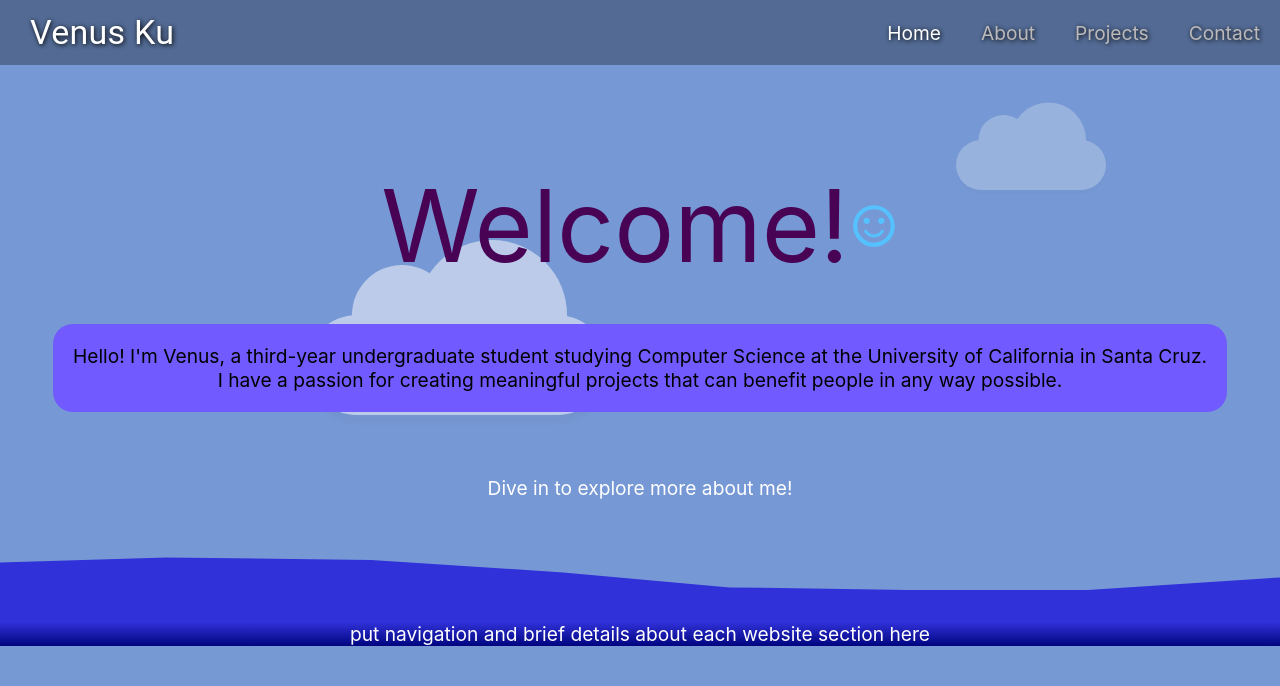
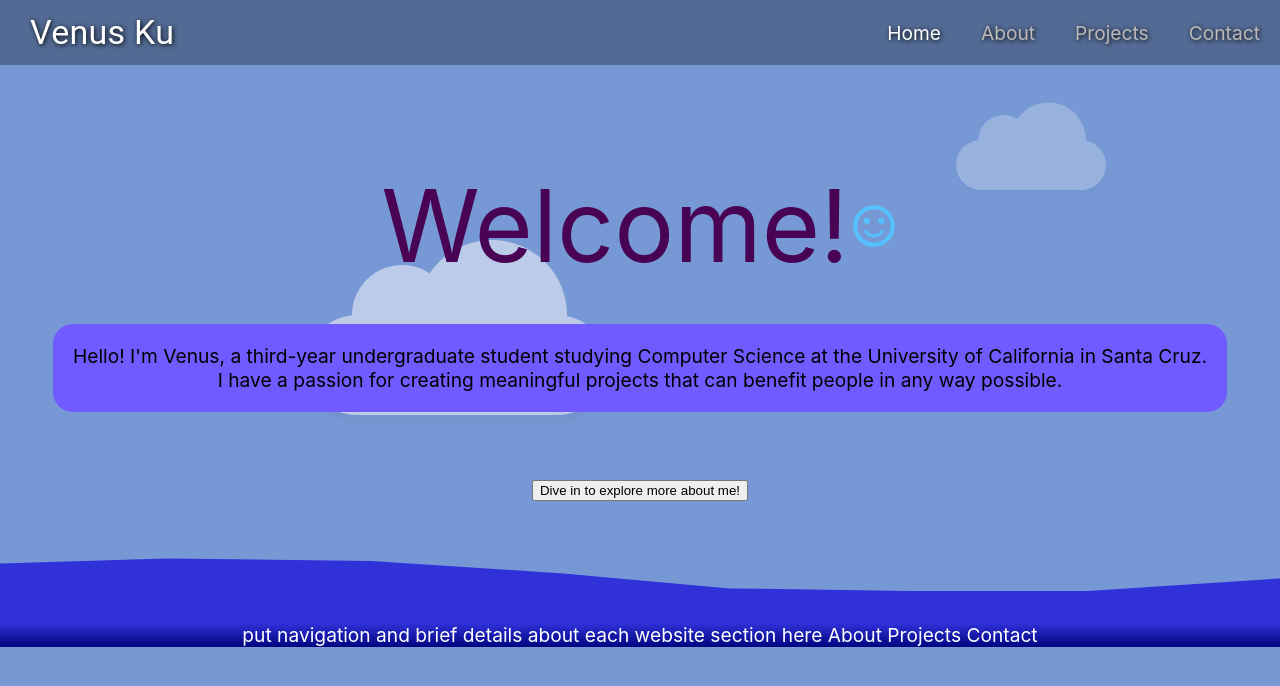
Before and after one commit to venuswku/venuswku.github.io, a React (Create React App) app: page / in a window 1280 px wide. Shown: the top 686 px of the page. Built offline with nearby package versions, Linux system fonts and the light colour scheme.

Commit message:
scroll to ocean

```diff
--- a/src/Pages/Home.css
+++ b/src/Pages/Home.css
@@ -99,9 +99,6 @@
 .wave-background {
     width: 100%;
     color: white;
-    /* height: 250px;
-    position: absolute;
-    bottom: 20%; */
     background: transparent;
 }
 .wave {
@@ -121,7 +118,6 @@
 }
 
 .website-guide {
-    height: 100%;
     background: rgb(0,5,126);
     background: linear-gradient(0deg, rgba(0,5,126,1) 0%, rgba(49,49,218,1) 100%);
 }
--- a/src/Pages/Home.js
+++ b/src/Pages/Home.js
@@ -12,6 +12,8 @@ const useStyles = makeStyles((theme) => ({
 
 function Home() {
     const classes = useStyles();
+    const oceanRef = React.createRef();
+    const scrollToOcean = () => oceanRef.current.scrollIntoView({behavior: 'smooth'});
     return (
         <div className="home">
             <div className="cloud cloud1"></div>
@@ -24,10 +26,13 @@ function Home() {
                 I have a passion for creating meaningful projects that can benefit people in any way possible.
             </div>
             <div className="wave-background">
-                Dive in to explore more about me!
+                <button onClick={scrollToOcean}>Dive in to explore more about me!</button>
                 <div className="wave"></div>
-                <div className="website-guide">
+                <div className="website-guide" ref={oceanRef}>
                     put navigation and brief details about each website section here
+                    About
+                    Projects
+                    Contact
                 </div>
             </div>
 
```
